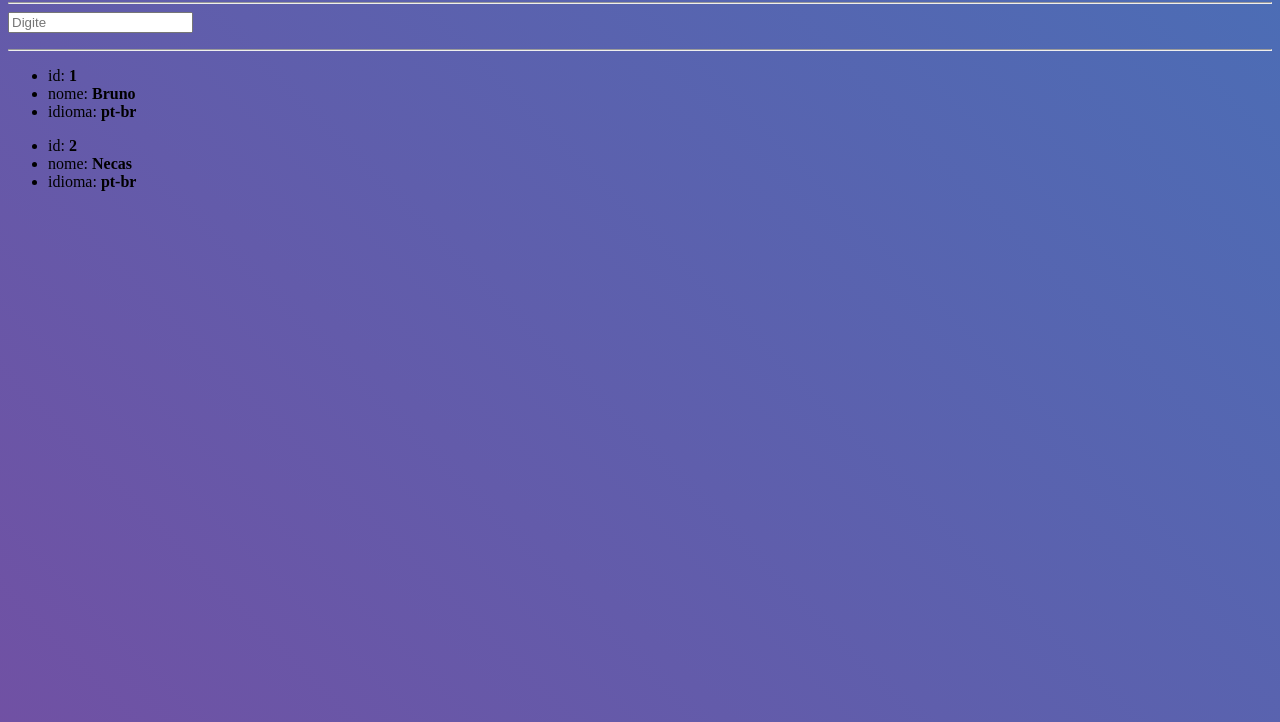
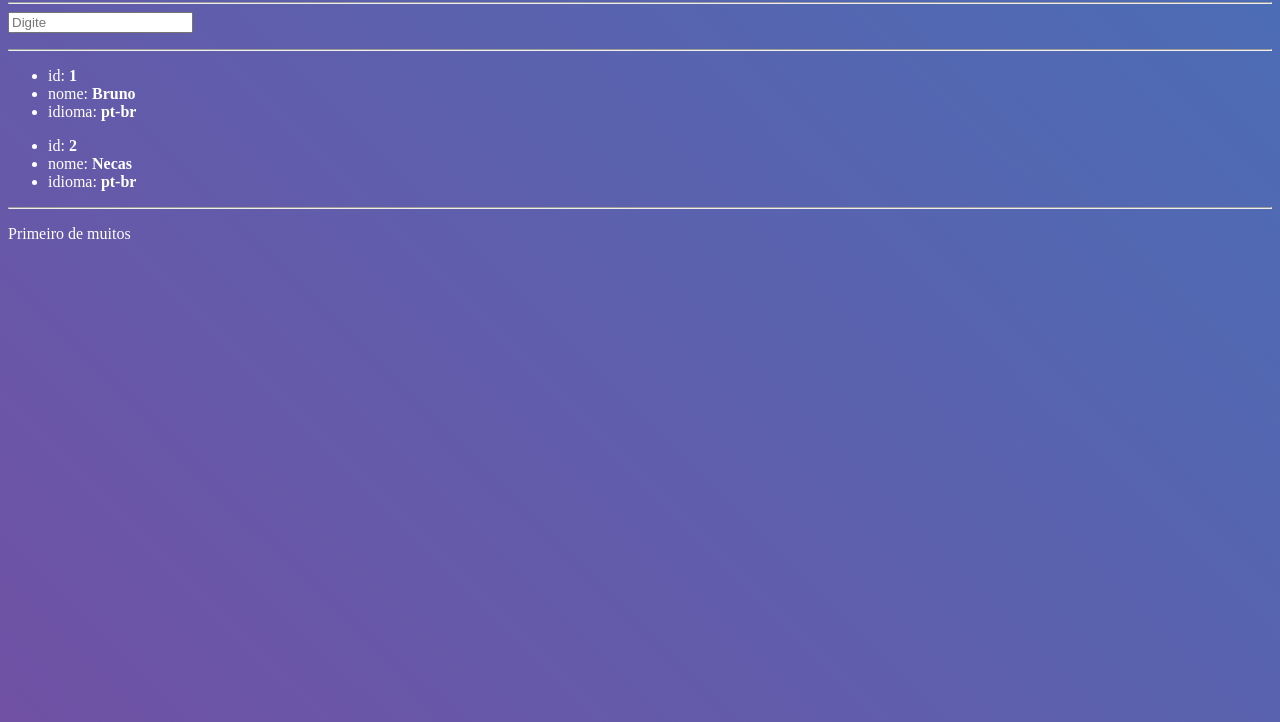
Before and after one commit to brunoabreusz/estudos-vue, a plain HTML site: page index.html in a window 1280 px wide. Shown: the part 78-800 px from the top of the page. Drawn offline with nearby package versions, Linux system fonts and the light colour scheme.

Commit message:
components

```diff
--- a/index.html
+++ b/index.html
@@ -23,10 +23,15 @@
         </ul>
                  <!-- 12/07 | s29:45 -->
                  <!-- https://youtu.be/Uo7iciQYYTo -->
-                 <!-- Testando -->
+        <hr>
+        <one-component></one-component>
     </div>
 
     <script>
+
+        Vue.component( 'one-component', { template: '<p>Primeiro de muitos</p>'} )
+
+
         var app = new Vue({
             el: '#app',
             data: {
--- a/style/style.css
+++ b/style/style.css
@@ -3,6 +3,8 @@ body{
     background: linear-gradient(45deg, #FF3CAC, #784BA0, #2B86C5);
     background-size: 300% 300%;
     animation: colors 15s ease infinite;
+    color: white;
+
   }
   @keyframes colors {
     0% {
```
